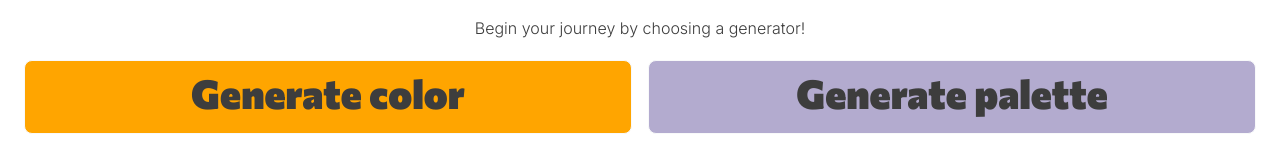
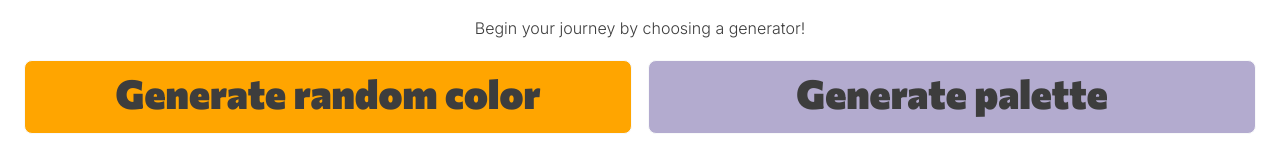
Before and after one commit to fiamont/colormachine, a React (Vite) app: page / in a window 1280 px wide. Shown: the part 593-742 px from the top of the page. Built offline with nearby package versions, Linux system fonts and the light colour scheme.

Commit message:
Change name to random color generator

```diff
--- a/src/components/GeneratorSection.jsx
+++ b/src/components/GeneratorSection.jsx
@@ -1,4 +1,4 @@
-import ColorGenerator from "./tools/ColorGenerator";
+import RandomColorGenerator from "./tools/RandomColorGenerator";
 import PaletteGenerator from "./tools/PaletteGenerator";
 import FontGenerator from "./tools/FontGenerator";
 import InspirationGenerator from "./tools/InspirationGenerator";
@@ -16,8 +16,8 @@ function GeneratorSection() {
   const generators = [
     {
       id: "color",
-      label: "Generate color",
-      Component: ColorGenerator,
+      label: "Generate random color",
+      Component: RandomColorGenerator,
       bgcolor: "color-btn",
     },
     {
--- a/src/components/tools/ColorGenerator.jsx
+++ b/src/components/tools/RandomColorGenerator.jsx
@@ -8,7 +8,7 @@ import {
 } from "../../utils/colorUtils";
 import ColorInfo from "./ColorInfo";
 
-function ColorGenerator({ show, handleClose }) {
+function RandomColorGenerator({ show, handleClose }) {
   const [color, setColor] = useState("#EED06F");
 
   function generateRandomColor() {
@@ -18,10 +18,10 @@ function ColorGenerator({ show, handleClose }) {
   return (
     <Modal show={show} onHide={handleClose} size="lg" centered>
       <Modal.Header closeButton>
-        <Modal.Title>Color Generator</Modal.Title>
+        <Modal.Title>Random Color Generator</Modal.Title>
       </Modal.Header>
       <Modal.Body>
-        <p className="text-center m-0">Click for new color!</p>
+        <p className="text-center m-0">Click for new random color!</p>
         <div className="d-flex flex-column align-items-center justify-content-center px-3">
           <div
             onClick={generateRandomColor}
@@ -52,4 +52,4 @@ function ColorGenerator({ show, handleClose }) {
   );
 }
 
-export default ColorGenerator;
+export default RandomColorGenerator;
```
